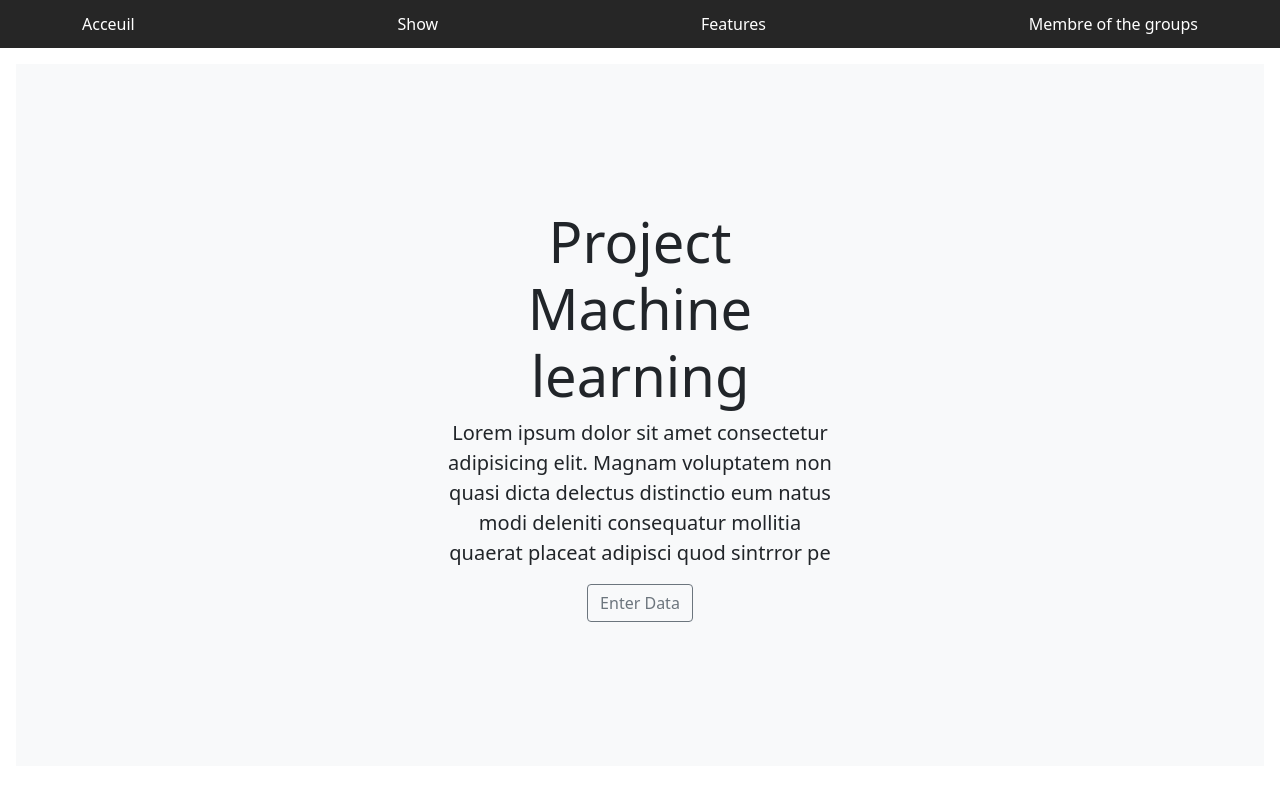
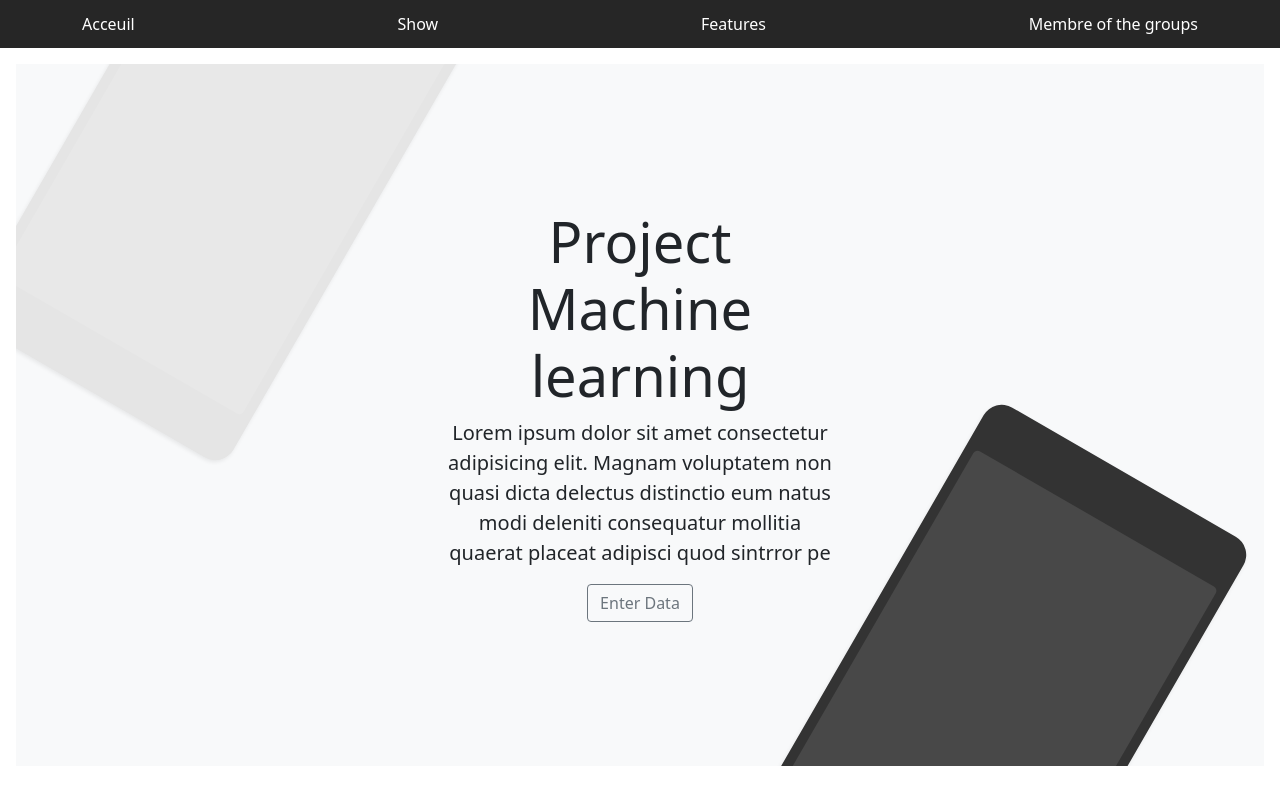
Before and after one commit to Jehovanie/InterfaceMachineLearning, an Angular app: page /home in a window 1280 px wide. Shown: the top 800 px of the page. Built offline with nearby package versions, Linux system fonts and the light colour scheme.

Commit message:
add file server.js

```diff
--- /dev/null
+++ b/server.js
@@ -0,0 +1,4 @@
+app.listen(PORT, '0.0.0.0', function () {
+    console.log("Node app is running at localhost:" + app.get('port'));
+
+})
--- a/src/app/elements/menu/menu.component.scss
+++ b/src/app/elements/menu/menu.component.scss
@@ -16,5 +16,4 @@
 .site-header a:hover {
   color: #fff;
   text-decoration:underline;
-
 }
--- a/src/app/pages/home/home.component.scss
+++ b/src/app/pages/home/home.component.scss
@@ -0,0 +1,67 @@
+    .bd-placeholder-img {
+      font-size: 1.125rem;
+      text-anchor: middle;
+      -webkit-user-select: none;
+      -moz-user-select: none;
+      user-select: none;
+    }
+
+    @media (min-width: 768px) {
+      .bd-placeholder-img-lg {
+        font-size: 3.5rem;
+      }
+    }
+
+.container {
+  max-width: 960px;
+}
+
+
+
+/*
+ * Dummy devices (replace them with your own or something else entirely!)
+ */
+
+.product-device {
+  position: absolute;
+  right: 10%;
+  bottom: -30%;
+  width: 300px;
+  height: 540px;
+  background-color: #333;
+  border-radius: 21px;
+  transform: rotate(30deg);
+}
+
+.product-device::before {
+  position: absolute;
+  top: 10%;
+  right: 10px;
+  bottom: 10%;
+  left: 10px;
+  content: "";
+  background-color: rgba(255, 255, 255, .1);
+  border-radius: 5px;
+}
+
+.product-device-2 {
+  top: -25%;
+  right: auto;
+  bottom: 0;
+  left: 5%;
+  background-color: #e5e5e5;
+}
+
+
+/*
+ * Extra utilities
+ */
+
+.flex-equal > * {
+  flex: 1;
+}
+@media (min-width: 768px) {
+  .flex-md-equal > * {
+    flex: 1;
+  }
+}
```
